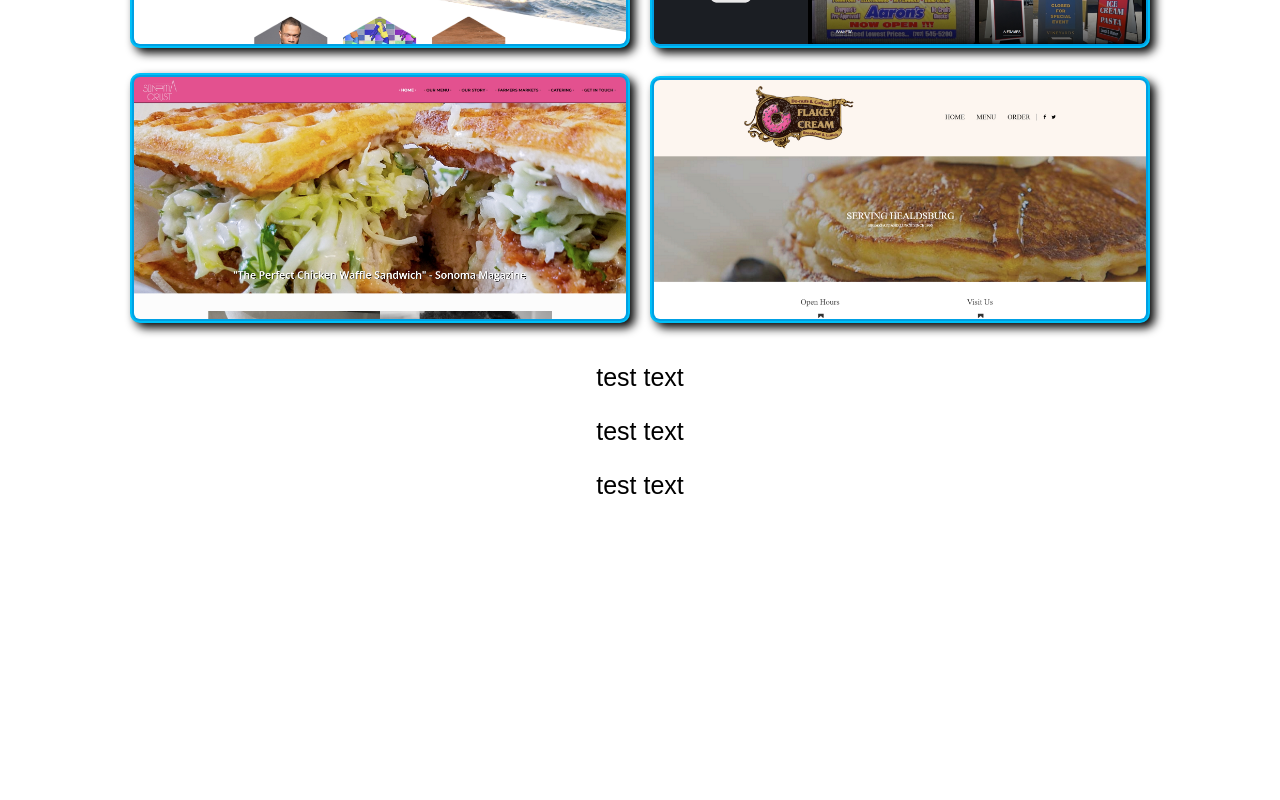
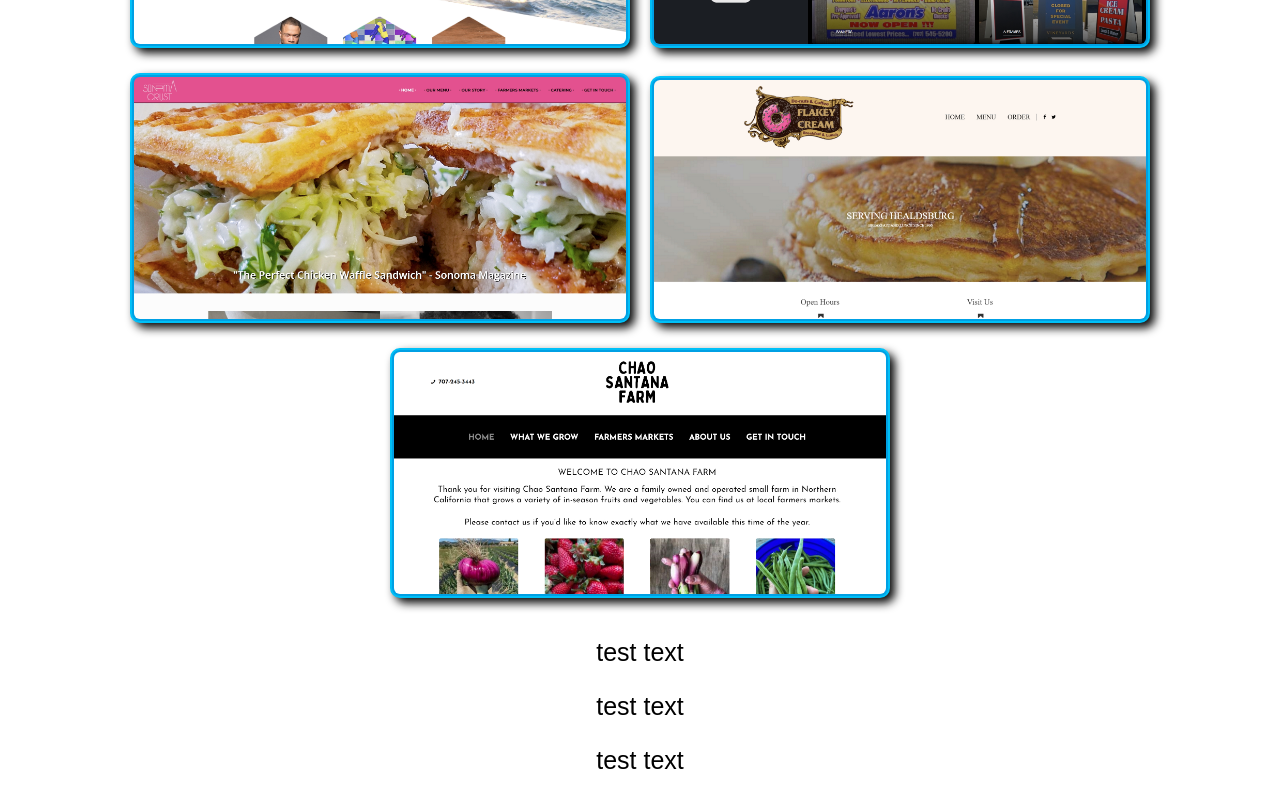
Before and after one commit to ericrothmuller/sky-marketing, a React (Create React App) app: page /portfolio in a window 1280 px wide. Shown: the part 2163-2963 px from the top of the page. Before the commit the page ends 2688 px from the top, so only its background shows below. Built offline with nearby package versions, Linux system fonts and the light colour scheme; a web font is replaced by a local one.

Commit message:
Added chao-santana farm portoflio website image

```diff
--- a/src/pages/portfolio.js
+++ b/src/pages/portfolio.js
@@ -1,5 +1,6 @@
 import React from 'react';
 import AppliedSigns from "../images/Portfolio Images/Applied-Signs-Screenshot.jpg";
+import ChaoSantana from "../images/Portfolio Images/Chao-Santana-Farm-Screenshot.jpg";
 import EliteMD from "../images/Portfolio Images/Elite-MD-Screenshot.jpg";
 import FlakeyCream from "../images/Portfolio Images/Flakey-Cream-Screenshot.jpg";
 import FlyingGoatCoffee from "../images/Portfolio Images/Flying-Goat-Screenshot.jpg";
@@ -92,6 +93,7 @@ return (
 		<img src={AppliedSigns} alt="appliedsigns.net Website Design" className="portfolioImage" />
 		<img src={SonomaCrust} alt="sonomacrust.com Website Design" className="portfolioImage" />
 		<img src={FlakeyCream} alt="flakeycream.com Website Design" className="portfolioImage" />
+		<img src={ChaoSantana} alt="chaosantanafarm.com Website Design" className="portfolioImage" />
 		<p><a href="#Top">test text</a></p>
 		<p>test text</p>
 		<p>test text</p>
```
Also changed, not shown: src/images/Portfolio Images/Chao-Santana-Farm-Screenshot.jpg (added).
